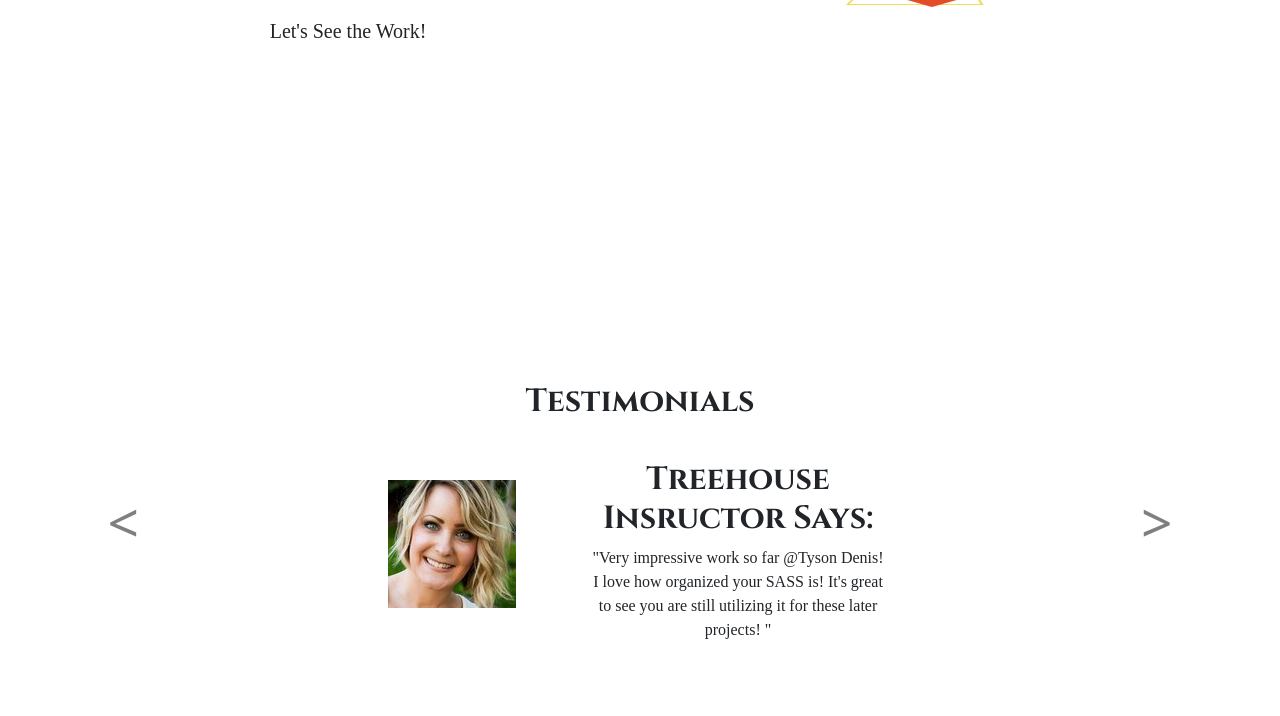
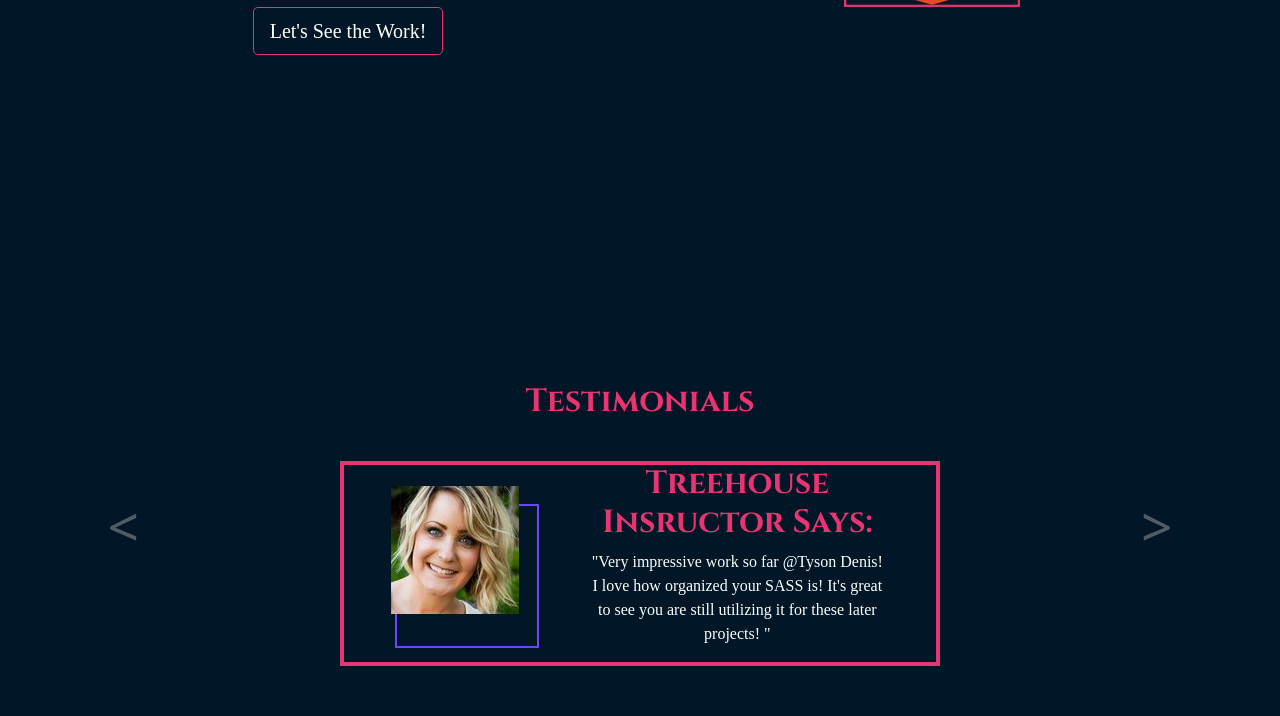
Before and after one commit to tdenis29/groupPortfolio, a plain HTML site: page index.html in a window 1280 px wide. Shown: the part 587-1303 px from the top of the page. Drawn offline with nearby package versions, Linux system fonts and the light colour scheme; a web font is replaced by a local one.

Commit message:
colorsin

```diff
--- a/scss/input.scss
+++ b/scss/input.scss
@@ -1,12 +1,12 @@
 // Base Styles and Typo\
 
-// :root{
-//     --main-dark: #011627;
-//     --main-light: #FDFFFC;
-//     --main-red: #EA3471;
-//     --main-blue: #6E44FF;
-//     --main-other: #44ff7c;
-// }
+:root{
+    --main-dark: #011627;
+    --main-light: #FDFFFC;
+    --main-red: #EA3471;
+    --main-blue: #6E44FF;
+    --main-other: #44ff7c;
+}
 //Base
 .sr-only{
 clip: rect(1px 1px 1px 1px); /* IE 6/7 */
```
Also changed, not shown: css/input.css, 1 other file.
